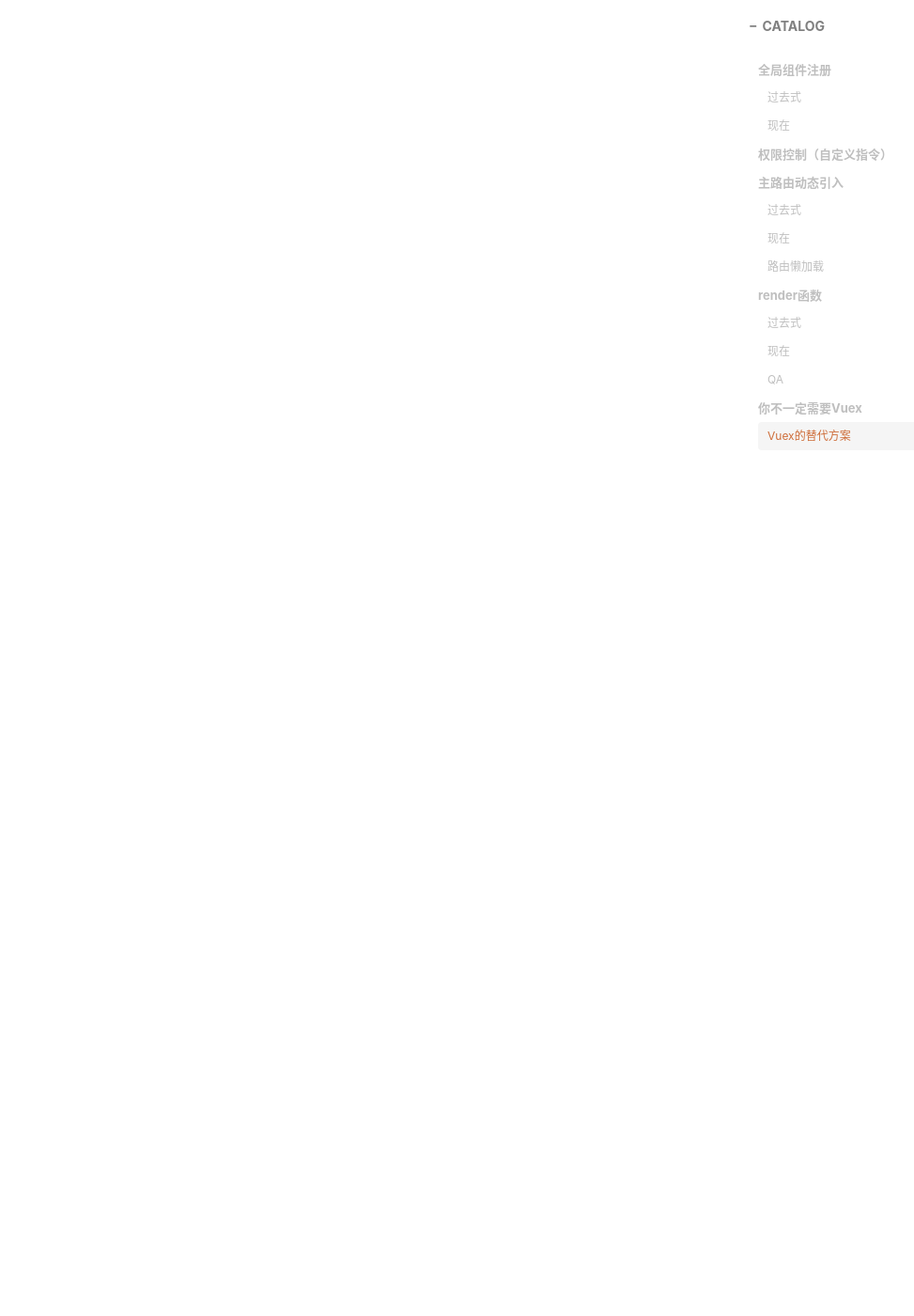
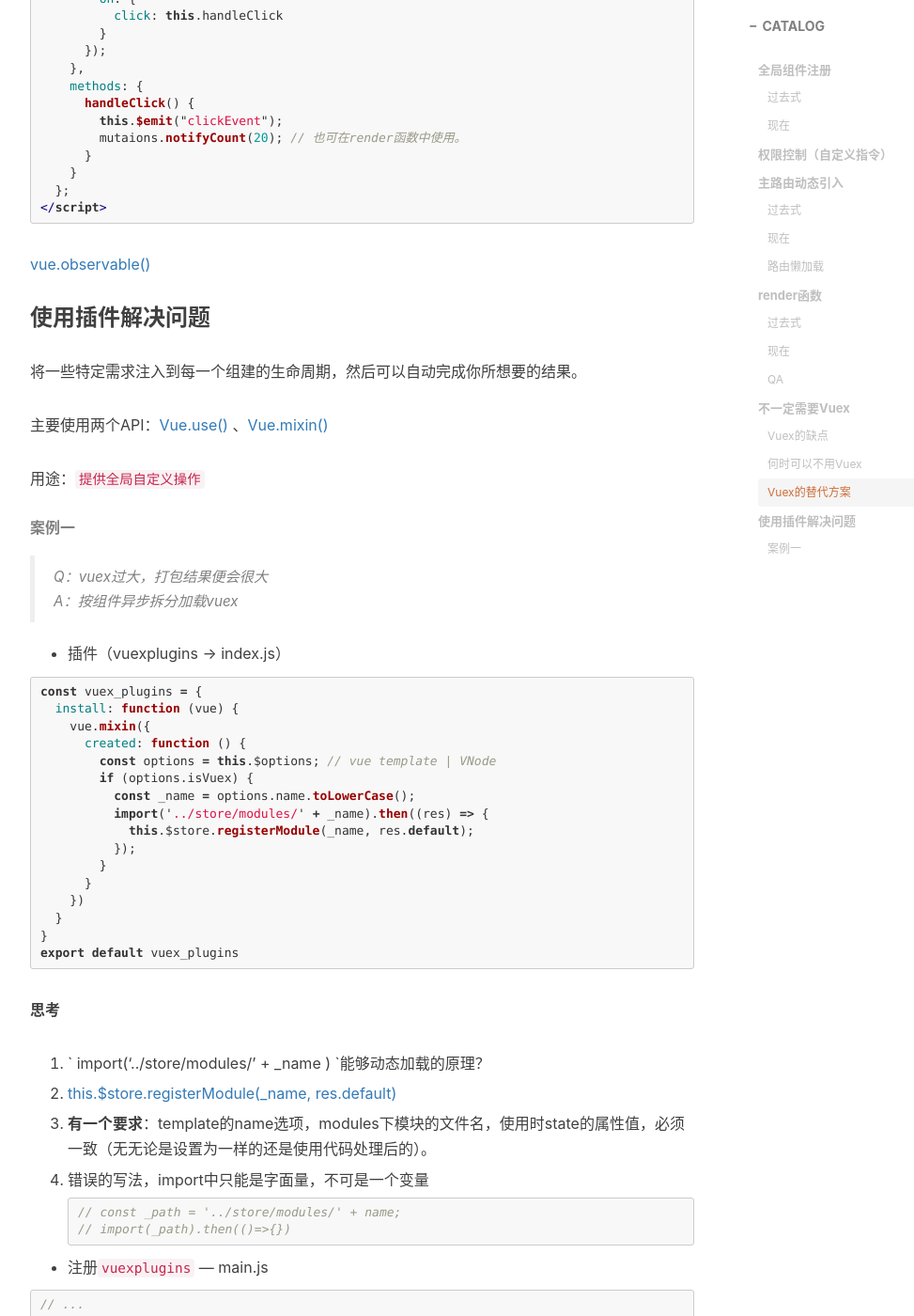
Before and after one commit to KAngJoin/KAngJoin.github.io, a Jekyll site: the page built from _posts/2020-03-05-Vue-高级实战技巧.md, in a window 1280 px wide and 1400 px high, scrolled down 10138 px. Shown: the whole window at 94% size, without its empty margins (233-1206 px from the left). Built offline with Jekyll 4.4.1, drawn with Linux system fonts in a browser that asks for light colours; nearby versions of some CDN libraries; comment, search, counter and statistics services are not loaded; some of the changed text lies outside the part shown.

Commit message:
vue高级技巧

````diff
--- a/_posts/2020-03-05-Vue-高级实战技巧.md
+++ b/_posts/2020-03-05-Vue-高级实战技巧.md
@@ -425,9 +425,225 @@
 > - Render 函数的优先级要比template的级别要高，但是要注意的是Mustache(双花括号)语法就不能再次使用
 > - template会转义为vNode，而render免去转义过程，
 
-### 你不一定需要Vuex
+### 不一定需要Vuex
+
+###### Vuex的缺点
+
+- 引起不必要的体积
+- 引起复杂的管理麻烦
+
+###### 何时可以不用Vuex
+
+- 使用少量的跨组件通信（state变量少于20个）
 
 ###### Vuex的替代方案
 
-- bus
-- 简易store
+这里讲的两个方案，针对的都是小型项目，你的数据少，不足以去构建vuex。
+
+1. bus（vue的发布/订阅模式【\$on-\$emit】）
+
+```js
+// main.js
+Vue.prototype.bus = new Vue();
+```
+
+```vue
+<!--  a.vue -->
+<script>
+  export default {
+    name: "A",
+    mounted() {
+      this.bus.$on("busClick", function(info) {
+        alert(info);
+      });
+    },
+  };
+</script>
+```
+
+```vue
+<!--  b.vue -->
+<script>
+  export default {
+    name: "B",
+    methods: {
+      handerClick() {
+        this.bus.$emit("busClick", "B");
+      }
+    }
+  };
+</script>
+```
+
+这样写，只能少数使用，写得太多，难以维护；而且在原型链上加一个bus，确实也不太好。
+
+2. 简易store
+
+```js
+// store.oneself.js
+// 使用vue.observable()处理你需要响应式的属性
+import vue from 'vue';
+let store = vue.observable({
+    count: 0,
+});
+let mutaions = {
+    notifyCount(newVal) {
+        store.count = newVal
+    }
+}
+export { store, mutaions }
+```
+
+```vue
+<!-- 使用 -->
+<template>
+    <div>{{count}}</div>
+</template>
+<script>
+import { store } from "../../store.oneself.js";
+export default {
+  name: "Child",
+  computed: { // 必须在组件的计算属性中使用，否则无法响应式
+    count() {
+      return store.count;
+    }
+  },
+};
+</script>
+```
+
+```vue
+<script>
+  import { store, mutaions } from "../../store.oneself.js";
+  export default {
+    render(h) {
+      return h("button", {
+        // dom操作
+        domProps: {
+          innerText: this.text + store.count  // 也可在render函数中使用。
+        },
+        on: {
+          click: this.handleClick
+        }
+      });
+    },
+    methods: {
+      handleClick() {
+        this.$emit("clickEvent");
+        mutaions.notifyCount(20); // 也可在render函数中使用。
+      }
+    }
+  };
+</script>
+```
+
+[vue.observable()](https://vuejs.bootcss.com/api/#Vue-observable)
+
+### 使用插件解决问题
+
+将一些特定需求注入到每一个组建的生命周期，然后可以自动完成你所想要的结果。
+
+主要使用两个API：[Vue.use()](https://vuejs.bootcss.com/api/#Vue-use) 、[Vue.mixin()](https://vuejs.bootcss.com/api/#Vue-mixin)
+
+用途：`提供全局自定义操作`
+
+###### 案例一
+
+> Q：vuex过大，打包结果便会很大
+>
+> A：按组件异步拆分加载vuex
+
+- 插件（vuexplugins -> index.js）
+
+```js
+const vuex_plugins = {
+  install: function (vue) {
+    vue.mixin({
+      created: function () {
+        const options = this.$options; // vue template | VNode
+        if (options.isVuex) {
+          const _name = options.name.toLowerCase();
+          import('../store/modules/' + _name).then((res) => {
+            this.$store.registerModule(_name, res.default);
+          });
+        }
+      }
+    })
+  }
+}
+export default vuex_plugins
+```
+
+**思考**
+
+1. ` import('../store/modules/' + _name ) `能够动态加载的原理？
+
+2. [this.$store.registerModule(_name, res.default)](https://vuex.vuejs.org/zh/guide/modules.html#%E6%A8%A1%E5%9D%97%E5%8A%A8%E6%80%81%E6%B3%A8%E5%86%8C)
+
+3. **有一个要求**：template的name选项，modules下模块的文件名，使用时state的属性值，必须一致（无无论是设置为一样的还是使用代码处理后的）。
+
+4. 错误的写法，import中只能是字面量，不可是一个变量
+
+   ```js
+   // const _path = '../store/modules/' + name;
+   // import(_path).then(()=>{})
+   ```
+
+- 注册`vuexplugins` — main.js
+
+```js
+// ...
+import vuexPlugins from './vuexplu/index.js';
+Vue.use(vuexPlugins)
+```
+
+- vuex模块
+
+```js
+// eg home.js
+export default {
+  state: {
+    homeUser: '杜康'
+  },
+  mutations: {
+    changeHomeUser(state, value) {
+      state.homeUser = value
+    }
+  }
+  // ...
+}
+```
+
+正常写store一样。
+
+- 使用 （Home.vue）
+
+```vue
+<template>
+<div>
+  <div>Home Page</div>
+  <p>user is : {{user}}</p>
+  </div>
+</template>
+
+<script>
+  export default {
+    name: "Home", // 注意这里的名字和
+    isVuex: true,
+    computed: {
+      user() {
+        const _state = this.$store.state;
+        return _state.Home && _state.Home.homeUser;
+      }
+    },
+  };
+</script>
+```
+
+使用时，只能在computed中使用。
+
+在data或watch中来使用，刷新页面后，值为undefined【未找到原因】，那样的话，你会收到如下的警告：
+
+> [vuex] state field "Home" was overridden by a module with the same name at "Home"
+>
+> [vuex]状态字段“Home”被一个在“Home”中具有相同名称的模块覆盖
````
Also changed, not shown: _posts/2020-03-15-面试-webpack.md (added, +31 -0 lines).
